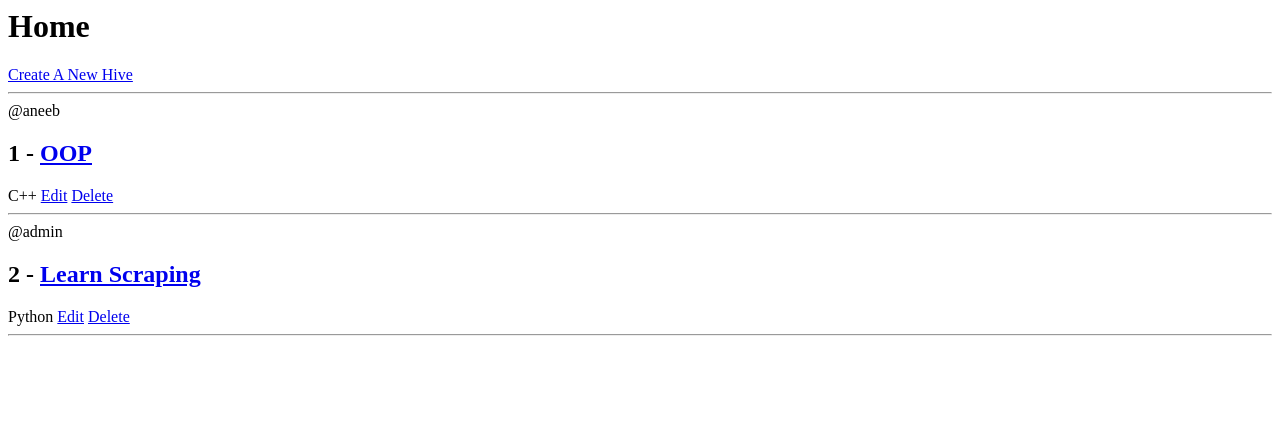
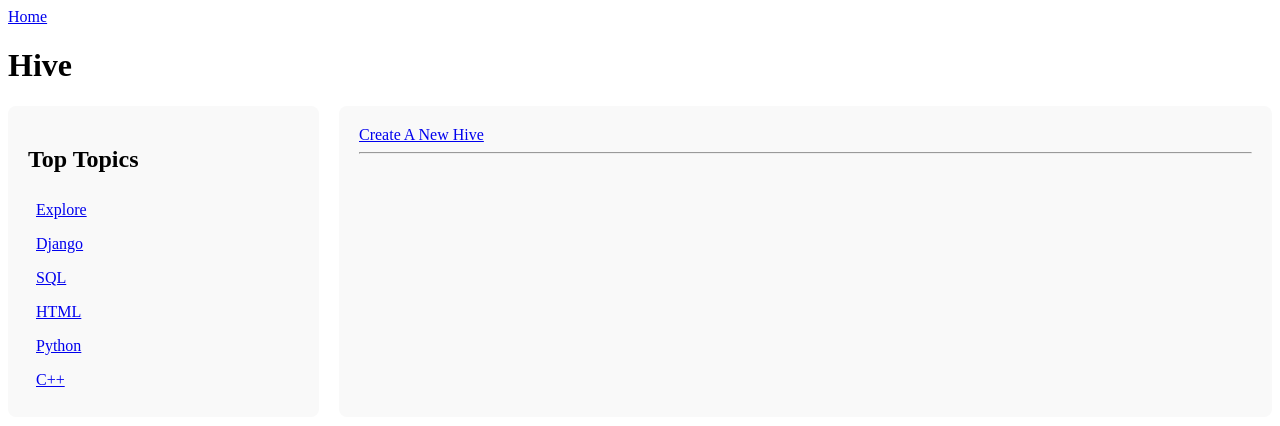
Before and after one commit to ahmedpervaiz31/Hive_Pojek, a Django app: page /?q=Django in a window 1280 px wide. Shown: the top 426 px of the page. Run offline with Django 5.2, Linux system fonts and the light colour scheme; data comes from the database, SQL or seed files in the repository; both versions use the stored data as it was after the commit.

Commit message:
sidebar + filter by topic done

```diff
--- a/home/templates/home/delete.html
+++ b/home/templates/home/delete.html
@@ -4,7 +4,7 @@
 
   <form method="POST" action="">
     {% csrf_token %}
-    <p> Are you sure? "{{obj}}" </p>
+    <p> Are you sure you want to delete {{obj}}? </p>
     <a href="{{request.META.HTTP_REFERER}}">Go back </a>
     <input type="submit" value="confirm">
   </form>
--- a/home/templates/home/home.html
+++ b/home/templates/home/home.html
@@ -1,17 +1,51 @@
+{% extends 'main.html' %}
+
 {% block content %}
-  <h1> Home </h1>
+<style>
 
+  .container {
+    display: grid;
+    grid-template-columns: 1fr 3fr;
+    gap: 20px;
+  }
+
+  .topics, .hives{
+    background-color: #f9f9f9;
+    padding: 20px;
+    border-radius: 8px;
+  }
+  .list, .topics div {
+    padding: 8px;
+  }
+</style>
+
+<h1>Hive</h1>
+
+<div class="container">
+  <!-- show topics -->
+  <div class="topics">
+    <h2>Top Topics</h2>
     <div>
+      <a href="{%url 'homepage'%}">Explore</a>
+    </div>
+    {% for topic in topics %}
+      <div class="list">
+        <a href="{% url 'homepage' %}?q={{ topic.name }}">{{ topic.name }}</a>
+      </div>
+    {% endfor %}
+  </div>
+
+  <!-- hives -->
+  <div class="hives">
     <a href="{% url 'create-hive' %}">Create A New Hive</a>
-    <hr>
-    <div>
+    <hr />
     {% for hive in hives %}
-        <span> @{{hive.creator.username}}</span>
-        <h2>{{hive.id}} - <a href="{% url 'hive' hive.id %}">{{hive.buzz}}</a></h2>
-        <span>{{hive.topic}}</span>
+      <span> @{{ hive.creator.username }}</span>
+      <h2>{{ hive.id }} - <a href="{% url 'hive' hive.id %}">{{ hive.buzz }}</a></h2>
+      <span>{{ hive.topic }}</span>
       <a href="{% url 'update-hive' hive.id %}">Edit</a>
       <a href="{% url 'delete-hive' hive.id %}">Delete</a>
-        <hr>
+      <hr />
     {% endfor %}
   </div>
 </div>
--- a/home/views.py
+++ b/home/views.py
@@ -1,6 +1,6 @@
 from django.shortcuts import render, redirect
 from django.http import HttpResponse
-from .models import Hive
+from .models import Hive, Topic
 from .forms import HiveForm
 
 '''
@@ -18,9 +18,13 @@ buzz = name
 
 # Create your views here.
 def home(request):
-  #get all hives
-  hives = Hive.objects.all()
-  return render(request, 'home/home.html', {'hives': hives})
+  #get all hives by search
+  q = request.GET.get('q') if request.GET.get('q') != None else ''
+  hives = Hive.objects.filter(topic__name__icontains = q)
+
+  topics = Topic.objects.all()
+
+  return render(request, 'home/home.html', {'hives': hives, 'topics': topics})
 
 def hive(request, pk):
   hive = Hive.objects.get(id=pk)
@@ -55,14 +59,6 @@ def updateHive(request, pk):
   return render(request, 'home/hiveForm.html', {'form': form})
 
 def deleteHive(request, pk):
-  # hive = Hive.objects.get(id=pk)
-  # form = HiveForm(instance=hive) #pre-fill with values
-
-  # if request.method == 'POST':  #ensure the current editable hive is updated
-  #   form = HiveForm(request.POST, instance=hive)
-  #   if form.is_valid():
-  #     form.save()
-  #     return redirect('homepage')
   hive = Hive.objects.get(id=pk)
   if request.method == "POST":
     hive.delete()
```
Also changed, not shown: db.sqlite3. Lines whose indentation alone changed are shown as unchanged.
